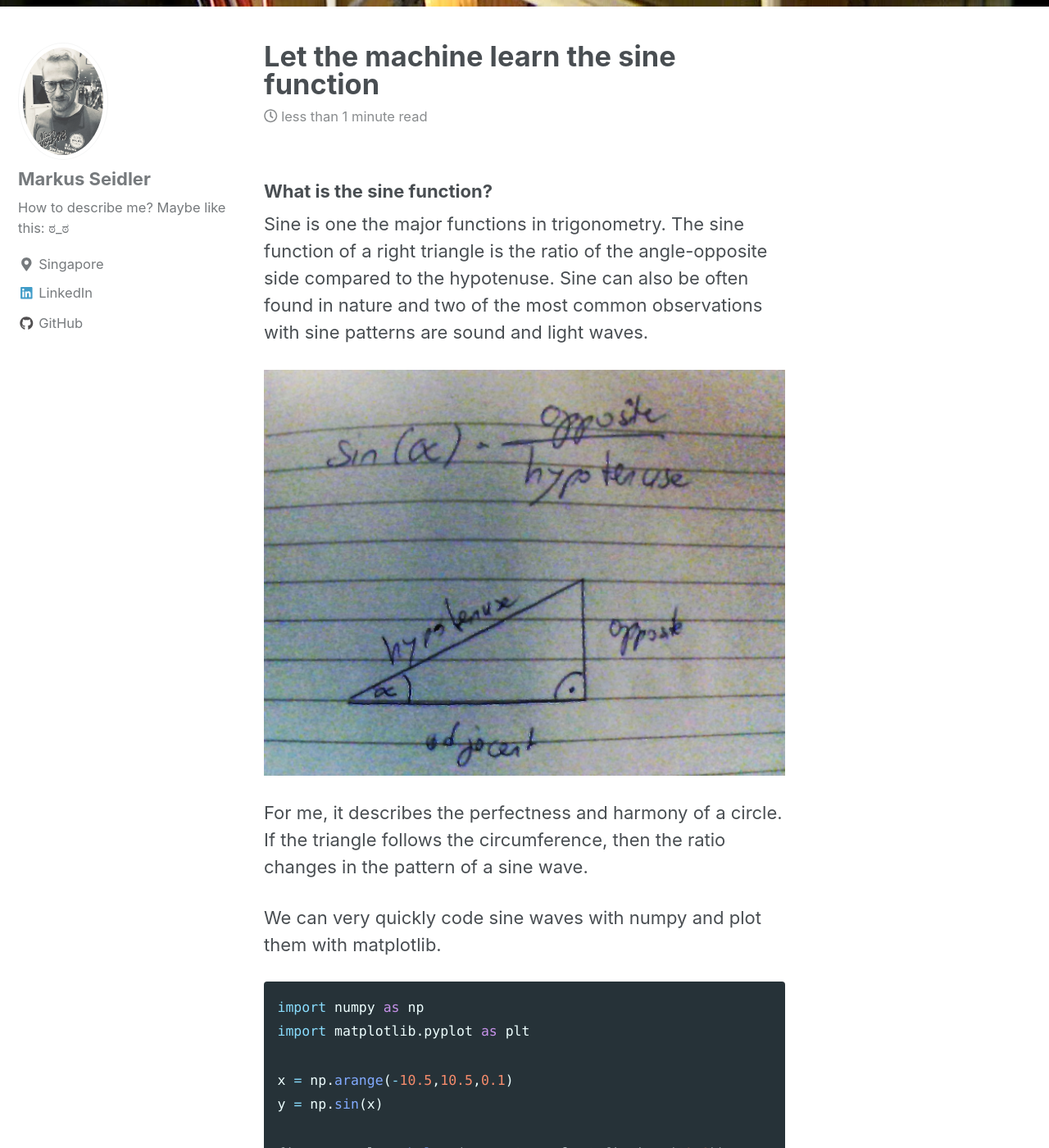
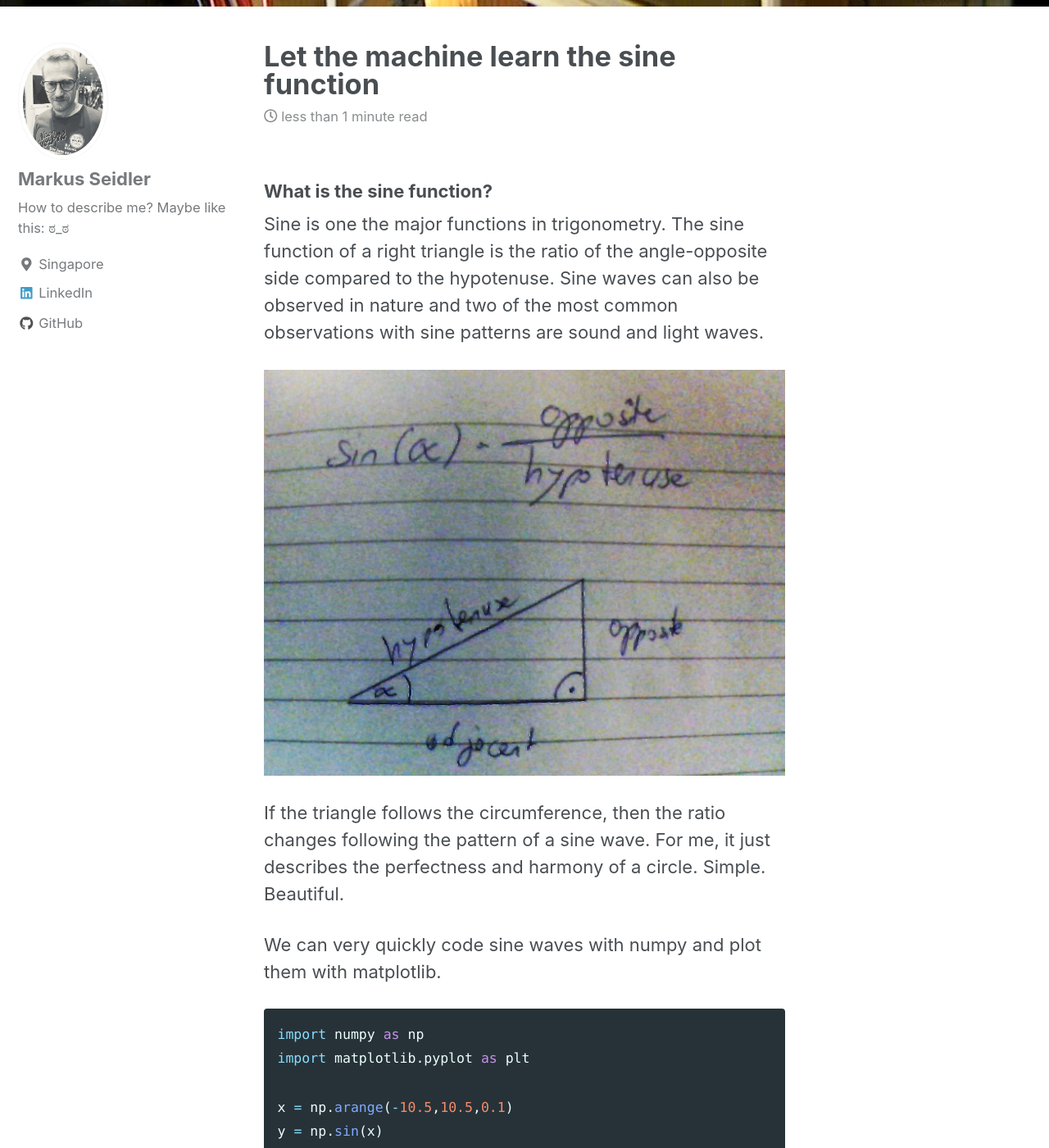
Before and after one commit to markusseidler/markusseidler.github.io, a Jekyll site: the page built from _posts/2018-06-23-Sine_function.md, in a window 1280 px wide and 1400 px high, scrolled down 812 px. Shown: the whole window at 82% size. Built offline with Jekyll 4.4.1, drawn with Linux system fonts in a browser that asks for light colours; nearby versions of some CDN libraries.

Commit message:
fast and furious2

```diff
--- a/_posts/2018-06-23-Sine_function.md
+++ b/_posts/2018-06-23-Sine_function.md
@@ -10,15 +10,16 @@ excerpt: "Can an ANN learn the function of sine waves?"
 ### What is the sine function?
 
 Sine is one the major functions in trigonometry. The sine function of a right triangle
-is the ratio of the angle-opposite side compared to the hypotenuse. Sine can also
-be often found in nature and two of the most common observations with sine patterns
+is the ratio of the angle-opposite side compared to the hypotenuse. Sine waves can also
+be observed in nature and two of the most common observations with sine patterns
 are sound and light waves.
 
 <img src="{{ site.url }}{{ site.baseurl }}/images/SINE/sine.jpg"
 alt="Sine Formula">
 
-For me, it describes the perfectness and harmony of a circle. If the triangle
-follows the circumference, then the ratio changes in the pattern of a sine wave.
+If the triangle follows the circumference, then the ratio changes following
+the pattern of a sine wave. For me, it just describes the perfectness and
+harmony of a circle. Simple. Beautiful.
 
 We can very quickly code sine waves with numpy and plot them with matplotlib.
 
```
